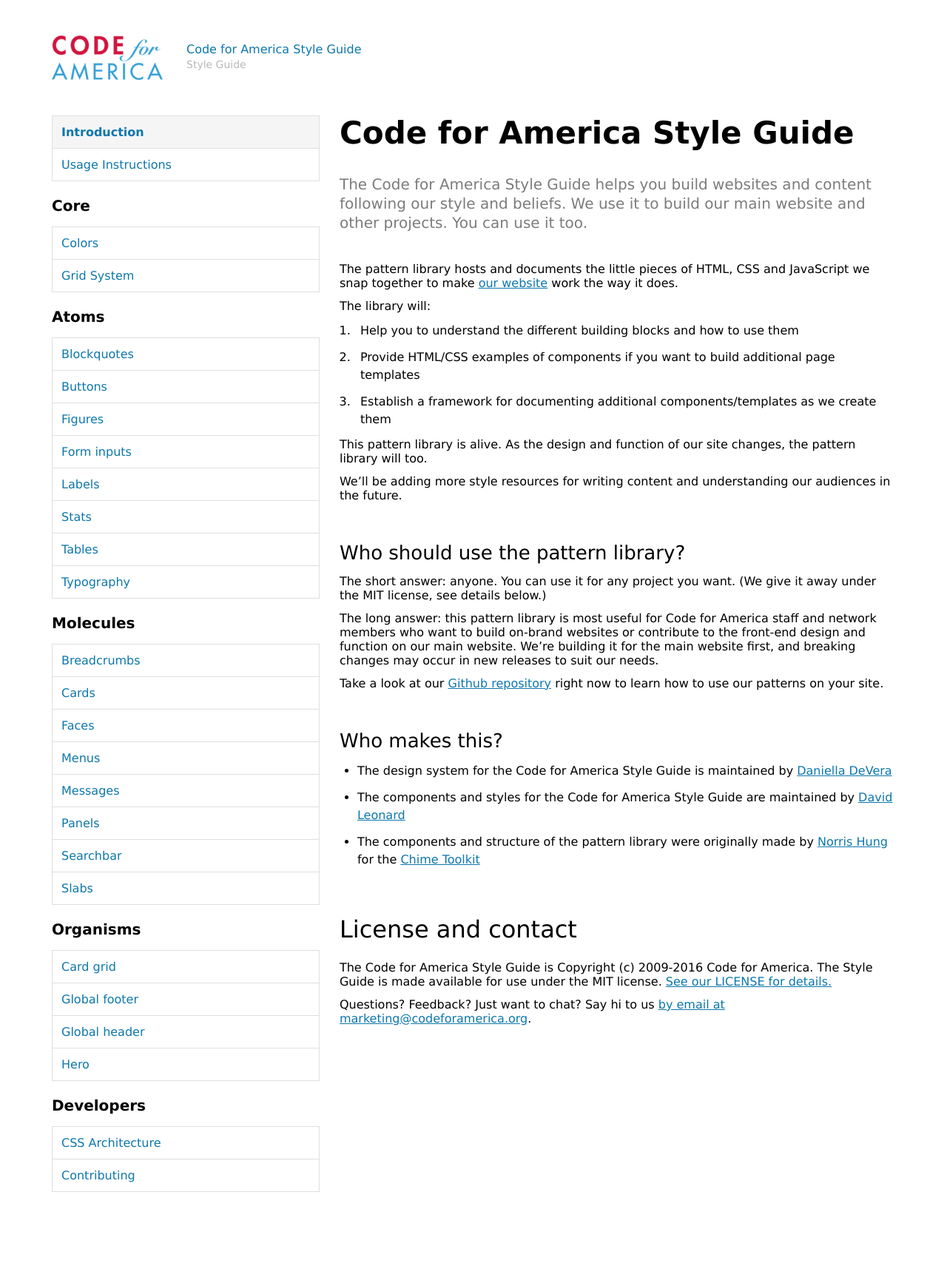
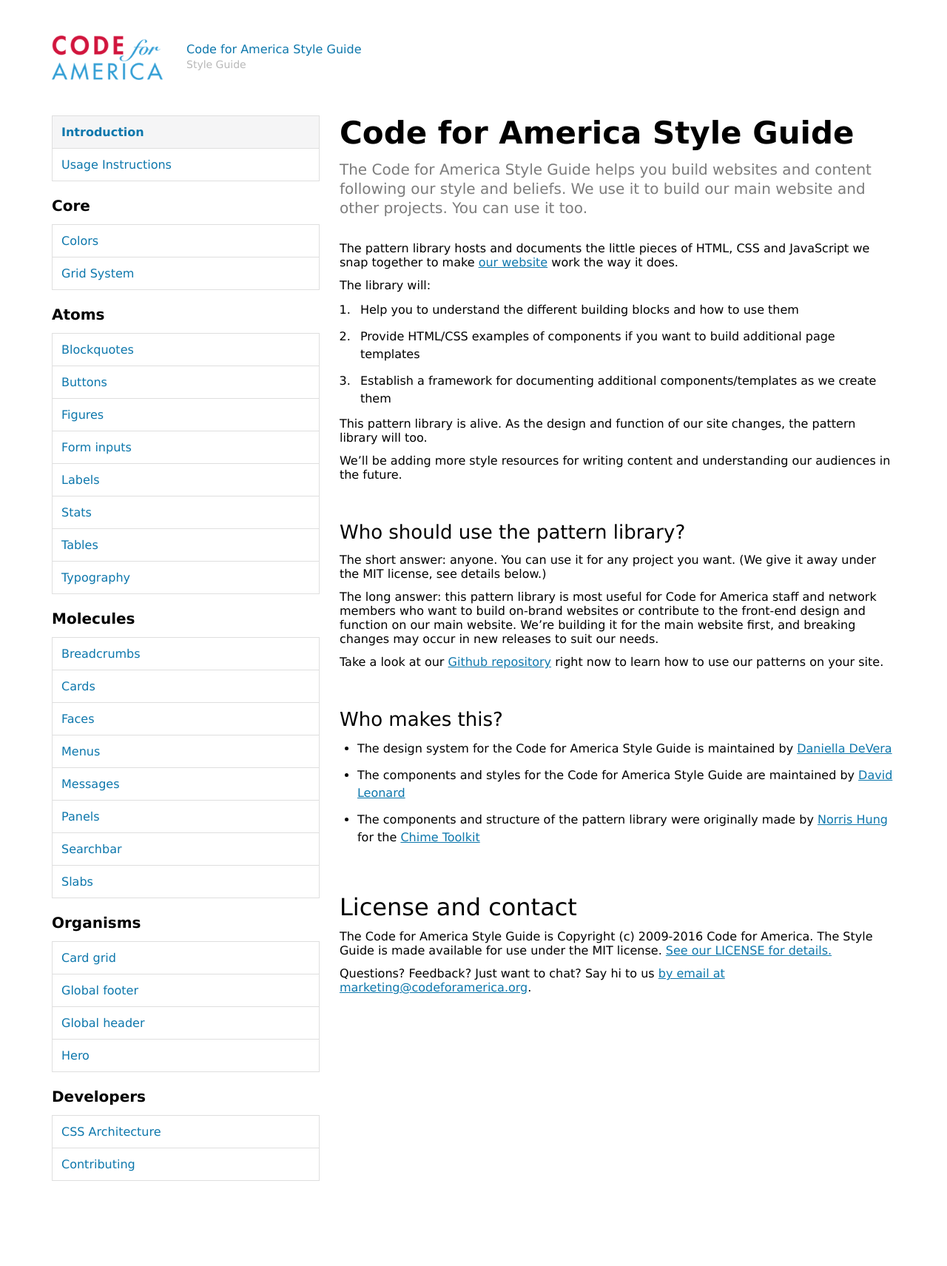
Before and after one commit to codeforamerica/style-guide, a Jekyll site: the page built from index.md, in a window 1280 px wide. Shown: the whole page at 74% size. Built offline with Jekyll 4.4.1, drawn with Linux system fonts in a browser that asks for light colours; nearby versions of some CDN libraries.

Commit message:
Use REM for space variable rather than EM
This is probably safer.

```diff
--- a/_sass/core/_variables.scss
+++ b/_sass/core/_variables.scss
@@ -55,7 +55,7 @@
 $border-radius:     0;
 
 // Spacing
-$space-base: 1em;
+$space-base: 1rem;
 $space-xxs:  $space-base * 0.25;
 $space-xs:   $space-base * 0.5;
 $space-sm:   $space-base * 0.75;
```
